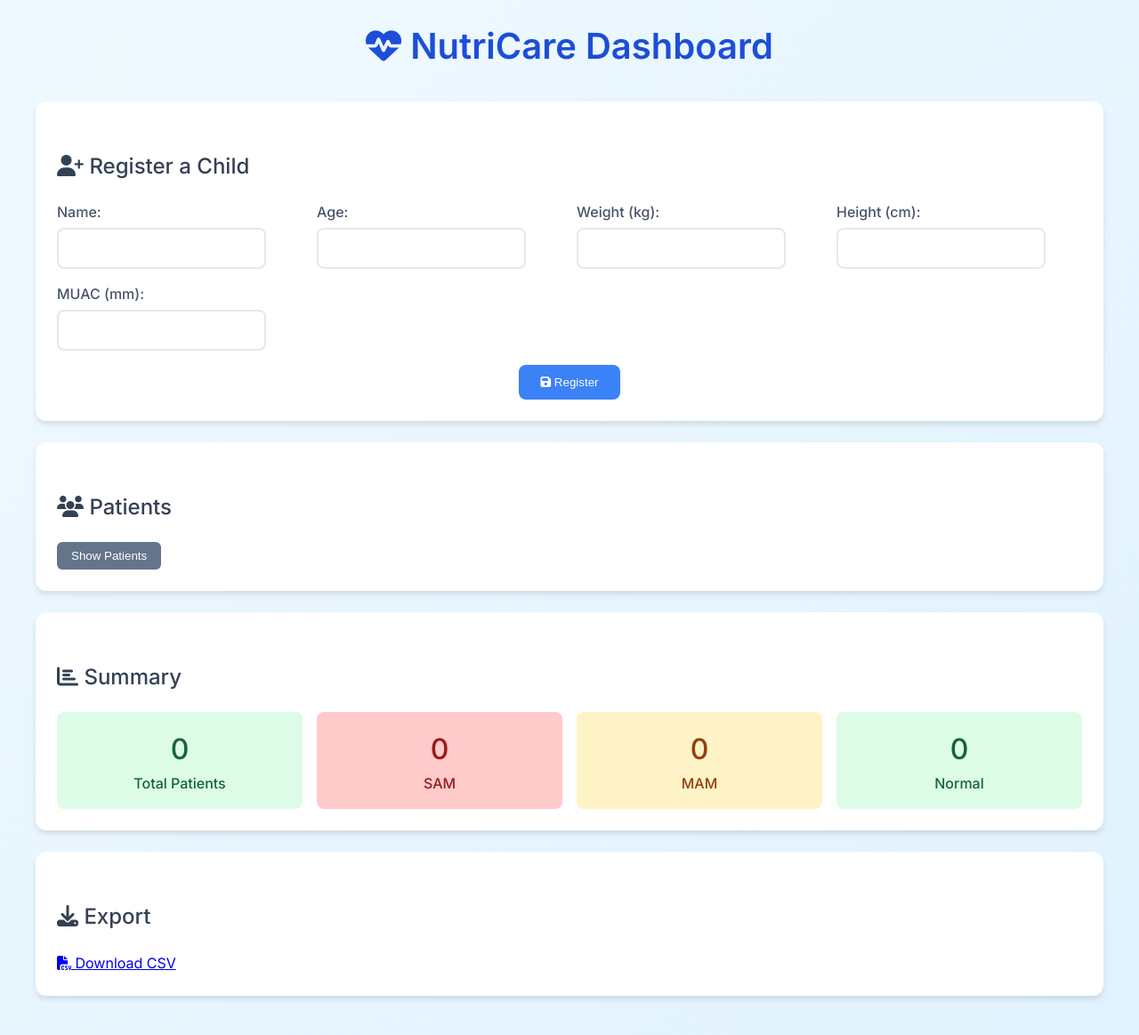
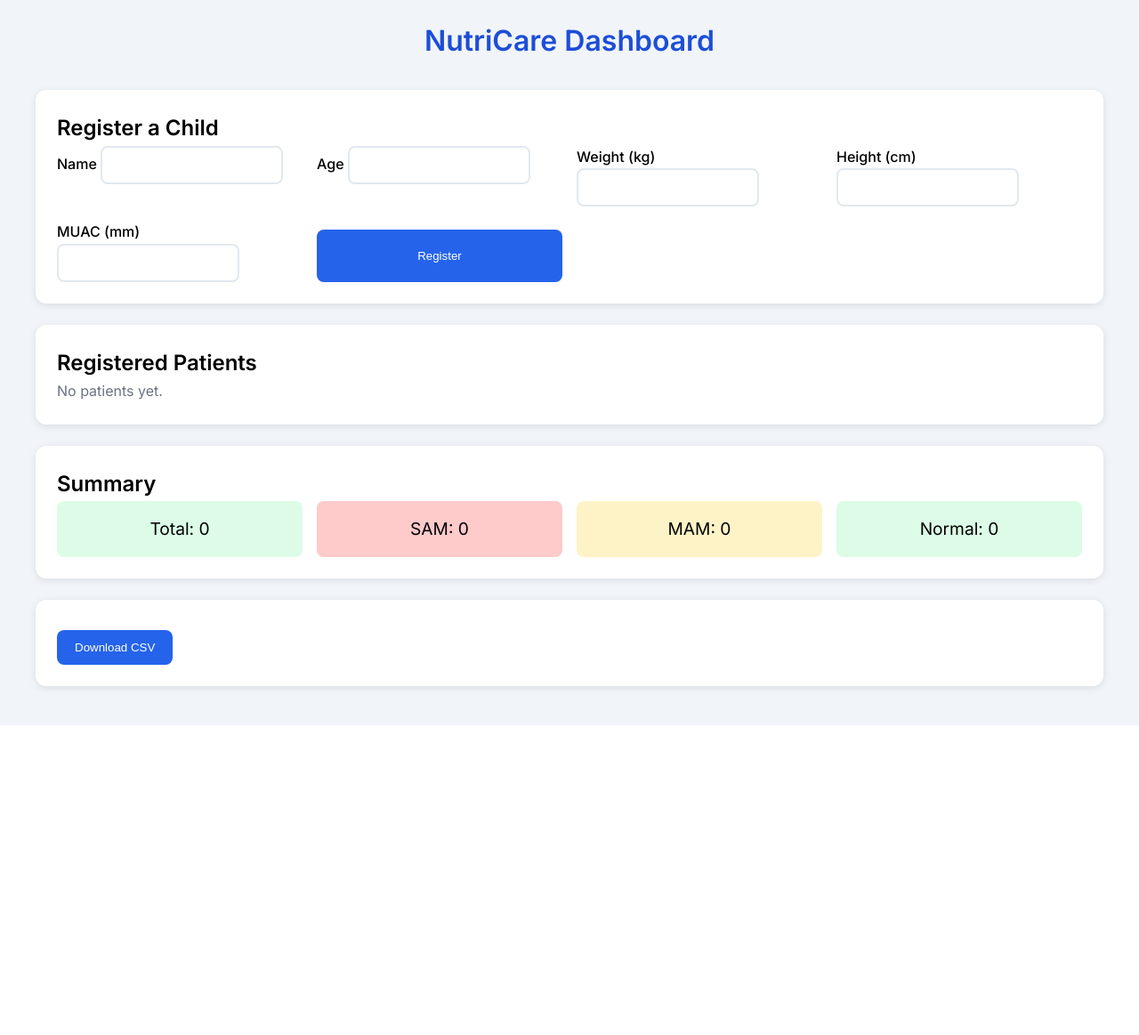
Before and after one commit to Pash-Data/Nutricare, a FastAPI app: page / in a window 1280 px wide. Shown: the whole page at 89% size. After the commit the page ends 815 px from the top, so only its background shows below. Run offline with FastAPI, Linux system fonts and the light colour scheme.

Commit message:
Update dashboard.html

```diff
--- a/templates/dashboard.html
+++ b/templates/dashboard.html
@@ -4,150 +4,119 @@
     <meta charset="UTF-8">
     <meta name="viewport" content="width=device-width, initial-scale=1.0">
     <title>NutriCare Dashboard</title>
-
     <link href="https://fonts.googleapis.com/css2?family=Inter:wght@400;500;600&display=swap" rel="stylesheet">
     <link rel="stylesheet" href="https://cdnjs.cloudflare.com/ajax/libs/font-awesome/6.4.0/css/all.min.css">
 
 <style>
     * { margin: 0; padding: 0; box-sizing: border-box; }
-        body { font-family: 'Inter', sans-serif; background: linear-gradient(135deg, #f0f9ff 0%, #e0f2fe 100%); color: #1e293b; line-height: 1.6; padding: 20px; min-height: 100vh; }
-        .container { max-width: 1200px; margin: 0 auto; animation: fadeIn 0.5s ease-in; }
-        @keyframes fadeIn { from { opacity: 0; transform: translateY(10px); } to { opacity: 1; transform: translateY(0); } }
+    body { font-family: 'Inter', sans-serif; background: #f1f5f9; line-height: 1.6; padding: 20px; }
+    .container { max-width: 1200px; margin: 0 auto; }
+    h1 { text-align: center; color: #1d4ed8; margin-bottom: 30px; }
+    .card { background: white; border-radius: 12px; padding: 24px; margin-bottom: 24px;
+            box-shadow: 0 2px 8px rgba(0,0,0,0.1); }
+    form { display: grid; grid-template-columns: repeat(auto-fit, minmax(250px, 1fr)); gap: 16px; }
+    label { font-weight: 500; }
+    input { padding: 12px; border: 2px solid #e2e8f0; border-radius: 8px; }
+    button { padding: 12px 20px; background: #2563eb; color: white; border: none;
+             border-radius: 8px; cursor: pointer; margin-top: 10px; }
+    button:hover { background: #1e40af; }
+    table { width: 100%; border-collapse: collapse; margin-top: 10px; }
+    th, td { padding: 12px; border-bottom: 1px solid #e2e8f0; }
+    th { background: #f8fafc; }
+    .summary-grid { display: grid; grid-template-columns: repeat(auto-fit, minmax(150px, 1fr)); gap: 16px; }
+    .stat-card { padding: 16px; border-radius: 8px; text-align: center; font-size: 1.2rem; }
+    .normal { background: #dcfce7; }
+    .mam { background: #fef3c7; }
+    .sam { background: #fecaca; }
+</style>
 
-        h1 { text-align: center; color: #1d4ed8; margin-bottom: 30px; font-size: 2.5rem; font-weight: 600; }
-        h2 { color: #334155; margin: 30px 0 20px; font-size: 1.5rem; font-weight: 500; }
+</head>
+<body>
 
-        .card { background: white; border-radius: 12px; padding: 24px; margin-bottom: 24px; box-shadow: 0 4px 6px rgba(0,0,0,0.1); }
-        form { display: grid; grid-template-columns: repeat(auto-fit, minmax(250px,1fr)); gap: 16px; }
-
-        label { font-weight: 500; color: #475569; margin-bottom: 4px; display: block; }
-        input[type="text"], input[type="number"] {
-            padding: 12px; border: 2px solid #e2e8f0; border-radius: 8px; font-size: 1rem;
-        }
-
-        button {
-            background: #3b82f6; color: white; padding: 12px 24px;
-            border: none; border-radius: 8px; cursor: pointer;
-            grid-column: 1 / -1; justify-self: center;
-        }
-
-        table { width: 100%; border-collapse: collapse; background: white; border-radius: 8px; overflow: hidden; }
-        th, td { padding: 12px; border-bottom: 1px solid #f1f5f9; }
-        th { background: #f8fafc; font-weight: 600; color: #475569; }
-
-        .summary-grid {
-            display: grid;
-            grid-template-columns: repeat(auto-fit, minmax(150px, 1fr));
-            gap: 16px;
-        }
-        .stat-card { text-align: center; padding: 16px; border-radius: 8px; font-weight: 500; }
-        .normal { background: #dcfce7; color: #166534; }
-        .mam { background: #fef3c7; color: #92400e; }
-        .sam { background: #fecaca; color: #991b1b; }
-
-        #patients { display: none; }
-        .toggle-btn { background: #64748b; color: white; padding: 8px 16px; border: none; border-radius: 6px; cursor: pointer; }
-    </style>
-</head>
-
-<body>
 <div class="container">
 
-    <h1><i class="fas fa-heartbeat"></i> NutriCare Dashboard</h1>
+    <h1>NutriCare Dashboard</h1>
 
-    <!-- Register child -->
+    <!-- REGISTER -->
     <div class="card">
-        <h2><i class="fas fa-user-plus"></i> Register a Child</h2>
-
+        <h2>Register a Child</h2>
         <form action="/dashboard/add" method="post">
             <div>
-                <label>Name:</label>
+                <label>Name</label>
                 <input type="text" name="name" required>
             </div>
-
             <div>
-                <label>Age:</label>
+                <label>Age</label>
                 <input type="number" name="age" required>
             </div>
-
             <div>
-                <label>Weight (kg):</label>
+                <label>Weight (kg)</label>
                 <input type="number" step="0.1" name="weight_kg" required>
             </div>
-
             <div>
-                <label>Height (cm):</label>
+                <label>Height (cm)</label>
                 <input type="number" step="0.1" name="height_cm" required>
             </div>
-
             <div>
-                <label>MUAC (mm):</label>
+                <label>MUAC (mm)</label>
                 <input type="number" step="0.1" name="muac_mm" required>
             </div>
-
-            <button type="submit"><i class="fas fa-save"></i> Register</button>
+            <button type="submit">Register</button>
         </form>
     </div>
 
+    <!-- PATIENT LIST -->
+    <div class="card">
+        <h2>Registered Patients</h2>
 
-    <!-- Patients -->
-    <div class="card">
-        <h2><i class="fas fa-users"></i> Patients</h2>
-        <button class="toggle-btn" onclick="togglePatients()">Show Patients</button>
-
-        <div id="patients">
+        {% if patients %}
         <table>
             <thead>
                 <tr>
-                    <th>Name</th><th>Age</th><th>BMI</th>
-                    <th>Build</th><th>Nutrition Status</th>
+                    <th>Name</th>
+                    <th>Age</th>
+                    <th>BMI</th>
+                    <th>Build</th>
+                    <th>Nutrition</th>
+                    <th>Recommendation</th>
                 </tr>
             </thead>
-                <tbody id="patientRows">
-                <!-- Filled by JavaScript -->
+            <tbody>
+                {% for p in patients %}
+                <tr>
+                    <td>{{ p.name }}</td>
+                    <td>{{ p.age }}</td>
+                    <td>{{ p.bmi }}</td>
+                    <td>{{ p.build }}</td>
+                    <td class="{{ p.nutrition_status|lower }}">{{ p.nutrition_status }}</td>
+                    <td>{{ p.recommendation }}</td>
+                </tr>
+                {% endfor %}
             </tbody>
         </table>
+        {% else %}
+        <p style="color: #6b7280;">No patients yet.</p>
+        {% endif %}
+    </div>
+
+    <!-- SUMMARY -->
+    <div class="card">
+        <h2>Summary</h2>
+        <div class="summary-grid">
+            <div class="stat-card normal">Total: {{ summary.total }}</div>
+            <div class="stat-card sam">SAM: {{ summary.sam }}</div>
+            <div class="stat-card mam">MAM: {{ summary.mam }}</div>
+            <div class="stat-card normal">Normal: {{ summary.normal }}</div>
         </div>
     </div>
 
-
-    <!-- Summary -->
     <div class="card">
-        <h2><i class="fas fa-chart-bar"></i> Summary</h2>
-        <div class="summary-grid">
-            <div class="stat-card normal">
-                <div id="total" style="font-size: 2rem;">0</div>
-                <div>Total Patients</div>
-            </div>
-            <div class="stat-card sam">
-                <div id="sam" style="font-size: 2rem;">0</div>
-                <div>SAM</div>
-            </div>
-            <div class="stat-card mam">
-                <div id="mam" style="font-size: 2rem;">0</div>
-                <div>MAM</div>
-            </div>
-            <div class="stat-card normal">
-                <div id="normal" style="font-size: 2rem;">0</div>
-                <div>Normal</div>
-            </div>
-        </div>
-    </div>
-
-    <!-- Export -->
-    <div class="card">
-        <h2><i class="fas fa-download"></i> Export</h2>
-        <a href="/export" class="export-btn"><i class="fas fa-file-csv"></i> Download CSV</a>
+        <a href="/export" style="text-decoration:none;">
+            <button>Download CSV</button>
+        </a>
     </div>
 
 </div>
 
-<script>
-function togglePatients() {
-    const p = document.getElementById("patients");
-    p.style.display = p.style.display === "none" ? "block" : "none";
-}
-</script>
-
 </body>
 </html>
```
Lines whose indentation alone changed are shown as unchanged.
